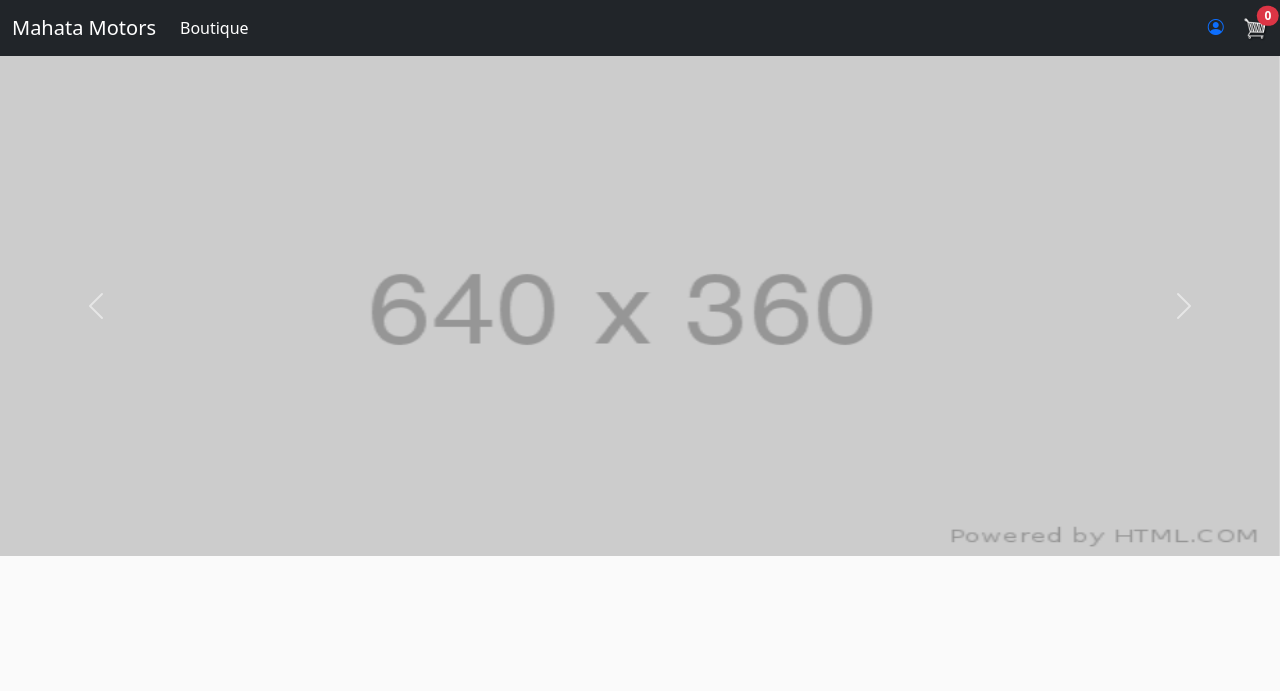
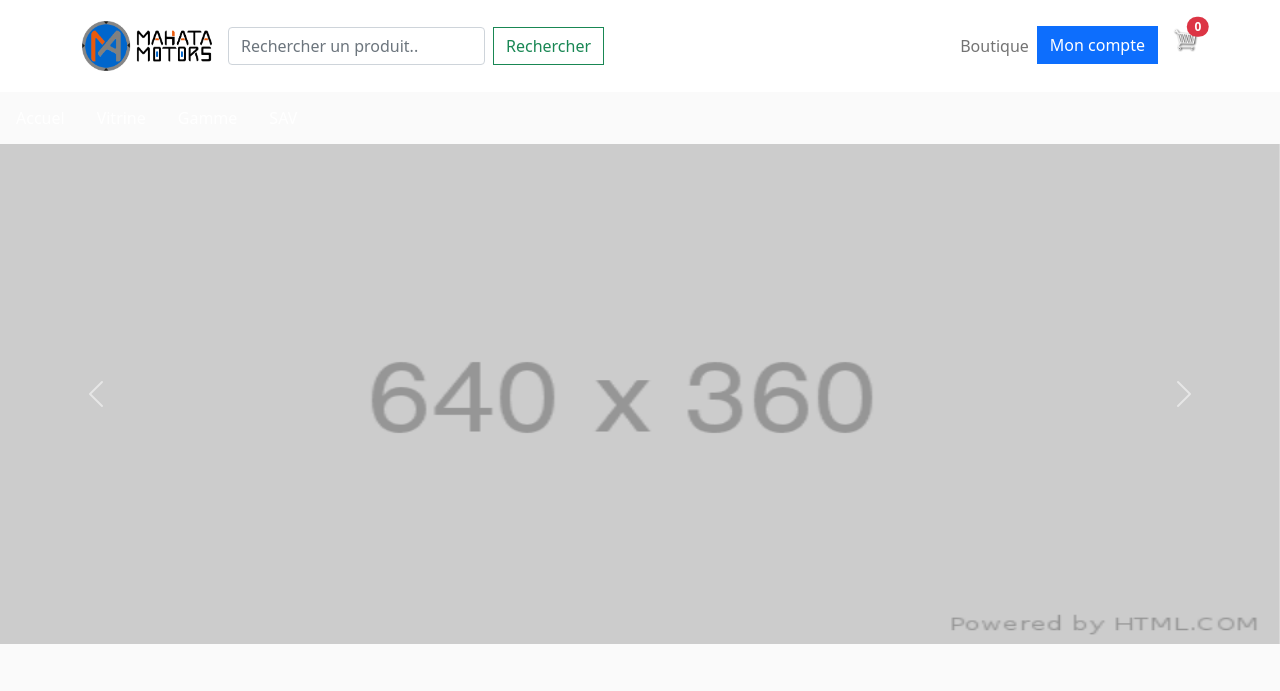
Before and after one commit to etali-m/mahata_motors, a Django app: page / in a window 1280 px wide. Shown: the top 691 px of the page. Run offline with Django 4.2, Linux system fonts and the light colour scheme.

Commit message:
home page

```diff
--- a/static/css/app.css
+++ b/static/css/app.css
@@ -1,5 +1,6 @@
 body{
 	background-color: hsl(0, 0%, 98%);
+	overflow-x: hidden;
 }
 
 h1,h2,h3,h4,h5,h6{
@@ -96,3 +97,76 @@ h1,h2,h3,h4,h5,h6{
 .hidden{
 	display: none!important;
 }
+
+/*===============================================================*/
+.navigation{
+	overflow: hidden;
+}
+.navigation a{
+	float:left;
+	font-size: 16px;
+	color: white;
+	text-align: center;
+	padding:14px 16px;
+	text-decoration: none;
+}
+
+.deroulant {
+	float: left;
+	overflow: hidden;
+}
+
+.deroulant .dropbtn{
+  font-size: 16px;
+  border: none;
+  outline: none;
+  color: white;
+  padding: 14px 16px;
+  background-color: inherit;
+  font: inherit;
+  margin: 0;
+}
+.navigation a:hover, .deroulant:hover .dropbtn {
+	background-color: red;
+}
+
+.dropdown-content {
+	display: none;
+	position: absolute;
+	background-color: #f9f9f9;
+	width: 100%;
+	left: 0;
+	box-shadow: 0px 8px 16px 0px rgba(0,0,0,0.2);
+	z-index: 1;
+}
+
+.dropdown-content .header {
+	background: red;
+	padding: 16px;
+	color: white;
+}
+
+.deroulant:hover .dropdown-content {
+	display: block;
+}
+
+.column {
+	float: left;
+	width: 33.33%;
+	padding: 10px;
+	background-color: #ccc;
+	height: 250px;
+  }
+
+  .column a {
+	float: none;
+	color: black;
+	padding: 16px;
+	text-decoration: none;
+	display: block;
+	text-align: left;
+  }
+
+  .column a:hover {
+	background-color: #ddd;
+  }
--- /dev/null
+++ b/static/css/base.css
@@ -0,0 +1,3 @@
+body{
+    background-color: red;
+}
--- a/store/templates/store/home.html
+++ b/store/templates/store/home.html
@@ -1,6 +1,66 @@
 {% extends 'base.html' %}
 {% load static %}
 {% block content %}
+<div class="navigation">
+  <a href="">Accuel</a>
+  <div class="deroulant">
+    <button class="dropbtn">Vitrine</button>
+    <div class="dropdown-content">
+      <div class="header">
+        <h2>Mega menu</h2>
+      </div>
+      <div class="row">
+        <div class="column">
+          <h3>Category 1</h3>
+          <a href="#">Link 1</a>
+          <a href="#">Link 2</a>
+          <a href="#">Link 3</a>
+        </div>
+        <div class="column">
+          <h3>Category 2</h3>
+          <a href="#">Link 1</a>
+          <a href="#">Link 2</a>
+          <a href="#">Link 3</a>
+        </div>
+        <div class="column">
+          <h3>Category 3</h3>
+          <a href="#">Link 1</a>
+          <a href="#">Link 2</a>
+          <a href="#">Link 3</a>
+        </div>
+      </div>
+    </div>
+  </div>
+  <div class="deroulant">
+    <button class="dropbtn">Gamme</button>
+    <div class="dropdown-content">
+      <div class="header">
+        <h2>Mega menu</h2>
+      </div>
+      <div class="row">
+        <div class="column">
+          <h3>Category 1</h3>
+          <a href="#">Link 1</a>
+          <a href="#">Link 2</a>
+          <a href="#">Link 3</a>
+        </div>
+        <div class="column">
+          <h3>Category 2</h3>
+          <a href="#">Link 1</a>
+          <a href="#">Link 2</a>
+          <a href="#">Link 3</a>
+        </div>
+        <div class="column">
+          <h3>Category 3</h3>
+          <a href="#">Link 1</a>
+          <a href="#">Link 2</a>
+          <a href="#">Link 3</a>
+        </div>
+      </div>
+    </div>
+  </div>
+  <a href="">SAV</a>
+</div>
 <div id="carouselExampleIndicators" class="carousel slide" data-bs-ride="carousel">
     <div class="carousel-inner">
       <div class="carousel-item active">
@@ -21,5 +81,5 @@
       <span class="carousel-control-next-icon" aria-hidden="true"></span>
       <span class="visually-hidden">Next</span>
     </button>
-  </div>
+</div> <br><br>
 {% endblock %}
--- a/templates/base.html
+++ b/templates/base.html
@@ -14,20 +14,28 @@
     <title>Mahata motors</title>
 </head>
 <body>
-    <nav class="navbar navbar-expand-lg navbar-dark bg-dark">
-        <div class="container-fluid">
-          <a class="navbar-brand" href="{% url 'home' %}">Mahata Motors</a>
-          <button class="navbar-toggler" type="button" data-bs-toggle="collapse" data-bs-target="#navbarSupportedContent" aria-controls="navbarSupportedContent" aria-expanded="false" aria-label="Toggle navigation">
+  <nav class="navbar navbar-expand-md bg-white navbar-light py-3">
+    <div class="container">
+        <a class="navbar-brand text-uppercase fw-bold" href="{% url 'home' %}">
+            <img src="{% static 'images/logo1.png' %}" width="130" height="50" alt="">
+        </a>
+        <button class="navbar-toggler" type="button" data-bs-toggle="collapse" data-bs-target="#navbarNav"
+        aria-controls="navbarNav" aria-expanded="false" aria-label="Toggle navigation">
             <span class="navbar-toggler-icon"></span>
         </button>
-          <div class="collapse navbar-collapse" id="navbarSupportedContent">
-            <ul class="navbar-nav me-auto mb-2 mb-lg-0">
+        <form class="d-flex">
+          <input class="form-control me-2" type="search" placeholder="Rechercher un produit.." aria-label="Search">
+          <button class="btn btn-outline-success" type="submit">Rechercher</button>
+        </form>
+        <div class="collapse navbar-collapse justify-content-end" id="navbarNav">
+            <ul class="navbar-nav">
                 <li class="nav-item">
-                <a class="nav-link active" aria-current="page" href="{% url 'boutique' %}">Boutique</a>
+                  <a href="{% url 'boutique' %}" class="nav-link">Boutique</a>
                 </li>
-            </ul>
-            <div class="form-inline my-2 my-lg-0">
-                <a href="{% url 'login' %}"><i class="bi bi-person-circle"></i></a>
+                <li class="nav-item">
+                  <a class="btn btn-primary" href="{% url 'login' %}">Mon compte</a>
+                </li>
+                <li class="nav-item">
                   <a href="{% url 'cart' %}" class="position-relative">
                     <img id="cart-icon" src="{% static 'images/cart.png' %}" alt="">
                     <span class="position-absolute top-0 start-100 translate-middle badge rounded-pill bg-danger">
@@ -35,18 +43,13 @@
                     <span class="visually-hidden">unread messages</span>
                     </span>
                   </a>
-            </div>
+                </li>
+            </ul>
         </div>
     </div>
   </nav>
      {% block content %}{% endblock content %}
 
-        {% if user.is_authenticated %}
-            <p>You are logged in as {{ request.user }}. click here to
-                <a href="{% url 'logout' %}">log out</a>
-            </p>
-        {% endif %}
-
     <script src="https://cdn.jsdelivr.net/npm/bootstrap@5.0.2/dist/js/bootstrap.bundle.min.js" integrity="sha384-MrcW6ZMFYlzcLA8Nl+NtUVF0sA7MsXsP1UyJoMp4YLEuNSfAP+JcXn/tWtIaxVXM" crossorigin="anonymous"></script>
     <script type="text/javascript" src="{% static 'js/cart.js' %}"></script>
 </body>
```
Also changed, not shown: store/models.py (+4 -3 lines), static/images/logo2.png (renamed from static/images/Fichier 15.png), static/images/logo3.png (renamed from static/images/Fichier 10.png). Lines whose indentation alone changed are shown as unchanged.
